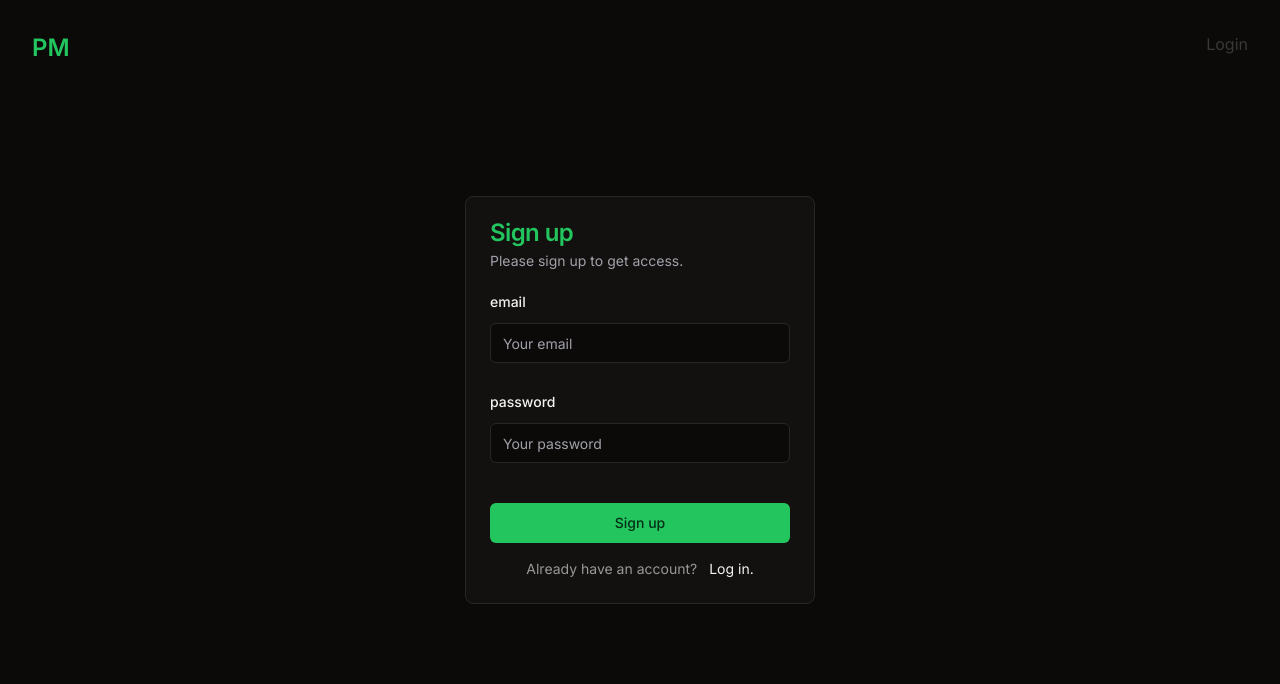
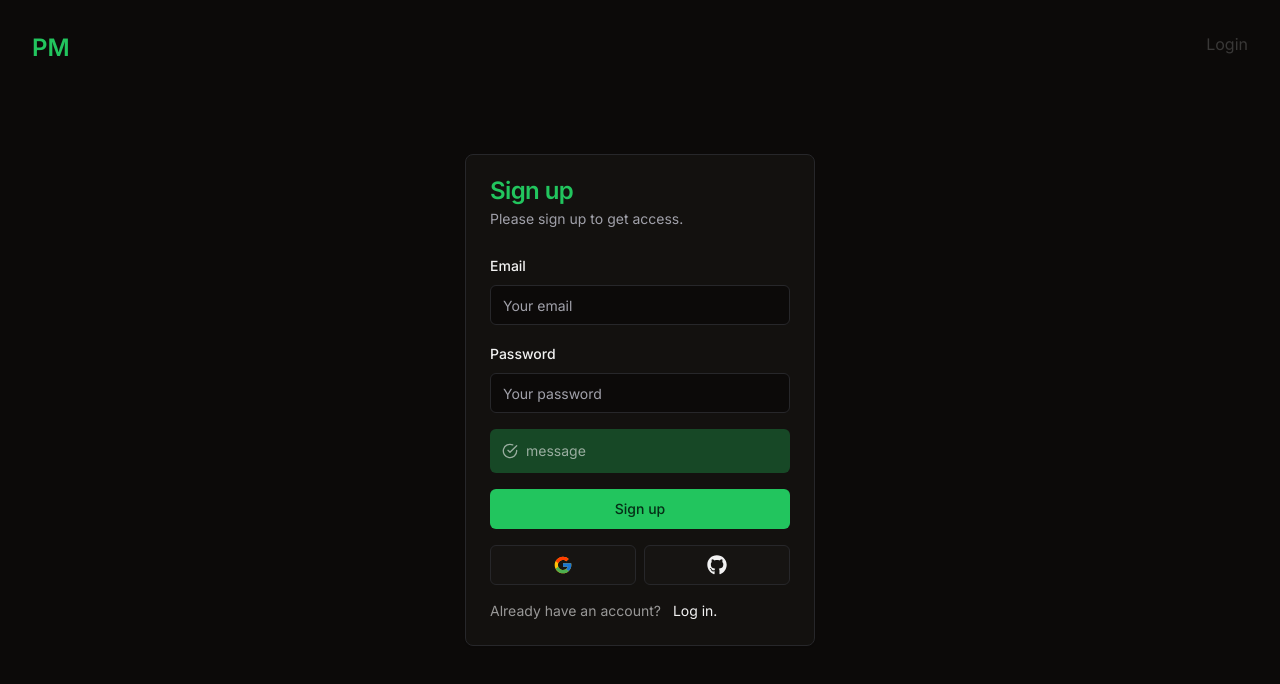
Before and after one commit to janddrras/pm, a Next.js app: page /signup in a window 1280 px wide. Shown: the top 684 px of the page. Built offline with nearby package versions, Linux system fonts and the light colour scheme.

Commit message:
form messages

```diff
--- /dev/null
+++ b/actions/login.ts
@@ -0,0 +1,26 @@
+"use server"
+
+import { AuthData, AuthDataType } from "@/lib/resolver"
+
+export const login = async (values: AuthDataType) => {
+  const validateFields = AuthData.safeParse(values)
+
+  if (!validateFields.success) {
+    throw new Error(validateFields.error.errors[0].message)
+  }
+
+  return { success: "ok" }
+  // 	const res = await fetch("/api/auth/login", {
+  // 		method: "POST",
+  // 		headers: {
+  // 			"Content-Type": "application/json"
+  // 		},
+  // 		body: JSON.stringify({ email, password })
+  // 	})
+  //
+  // 	if (!res.ok) {
+  // 		throw new Error("Failed to login")
+  // 	}
+  //
+  // 	return res.json()
+}
--- a/app/dashboard/_components/DataForm.tsx
+++ b/app/dashboard/_components/DataForm.tsx
@@ -4,7 +4,7 @@ import { DialogContent, DialogDescription, DialogHeader, DialogTitle, DialogFoot
 import { Input } from "@/components/ui/input"
 import { Button } from "@/components/ui/button"
 import { Separator } from "@/components/ui/separator"
-import { FormControl, FormField, FormItem, FormLabel } from "@/components/ui/form"
+import { FormControl, FormField, FormItem, FormLabel, FormMessage } from "@/components/ui/form"
 import { AccessData, CategoryOptions } from "@/lib/resolver"
 import type { AccessDataType } from "@/lib/resolver"
 import { FormProvider, useForm } from "react-hook-form"
@@ -50,6 +50,7 @@ const PasswordForm = ({ rowData }: NewFormProps) => {
                 <FormControl>
                   <Input {...field} />
                 </FormControl>
+                <FormMessage />
               </FormItem>
             )}
           />
@@ -116,7 +117,8 @@ const PasswordForm = ({ rowData }: NewFormProps) => {
             name="password"
             control={form.control}
             render={({ field }) => (
-              <FormItem className="relative">
+              <FormItem>
+                <div className="relative space-y-2">
                   <FormLabel htmlFor="password">Password</FormLabel>
                   <EyeIcon
                     className="absolute text-foreground/50 cursor-pointer right-2 top-1/2 transform -translate-y-1/4"
@@ -125,6 +127,8 @@ const PasswordForm = ({ rowData }: NewFormProps) => {
                   <FormControl>
                     <Input {...field} type={hash ? "password" : "text"} />
                   </FormControl>
+                </div>
+                <FormMessage />
               </FormItem>
             )}
           />
--- a/components/AuthCard.tsx
+++ b/components/AuthCard.tsx
@@ -1,8 +1,9 @@
-import { Label } from "@/components/ui/label"
-import { Input } from "@/components/ui/input"
-import { Button } from "@/components/ui/button"
-import { Card, CardHeader, CardTitle, CardDescription, CardContent, CardFooter } from "@/components/ui/card"
+import { Card, CardHeader, CardTitle, CardDescription, CardContent } from "@/components/ui/card"
 import Link from "next/link"
+import AuthForm from "./AuthForm"
+import { Button } from "./ui/button"
+import { FcGoogle } from "react-icons/fc"
+import { FaGithub } from "react-icons/fa"
 
 interface AuthCardProps {
   mode: "Log in" | "Sign up"
@@ -16,25 +17,15 @@ const AuthCard = ({ mode }: AuthCardProps) => {
         <CardDescription>Please {mode.toLowerCase()} to get access.</CardDescription>
       </CardHeader>
       <CardContent>
-        <form>
-          <div className="grid w-full items-center gap-8">
-            <div className="flex flex-col space-y-1.5">
-              <Label className="pb-2" htmlFor="email">
-                email
-              </Label>
-              <Input id="email" placeholder="Your email" type="email" />
-            </div>
-            <div className="flex flex-col space-y-1.5">
-              <Label className="pb-2" htmlFor="password">
-                password
-              </Label>
-              <Input id="password" placeholder="Your password" type="password" />
-            </div>
-          </div>
-        </form>
-      </CardContent>
-      <CardFooter className="flex flex-col">
-        <Button className="w-full mt-4">{mode}</Button>
+        <AuthForm mode={mode} />
+        <div className="flex space-x-2 mt-4">
+          <Button variant="outline" className="w-full bg-card/45">
+            <FcGoogle className="w-5 h-5" />
+          </Button>
+          <Button variant="outline" className="w-full  bg-card/45">
+            <FaGithub className="w-5 h-5" />
+          </Button>
+        </div>
         <div className="mt-4 text-sm text-foreground/60">
           <p>
             {mode === "Log in" ? "Don't have an account? " : "Already have an account? "}
@@ -43,7 +34,7 @@ const AuthCard = ({ mode }: AuthCardProps) => {
             </Link>
           </p>
         </div>
-      </CardFooter>
+      </CardContent>
     </Card>
   )
 }
--- /dev/null
+++ b/components/AuthForm.tsx
@@ -0,0 +1,78 @@
+"use client"
+
+import { AuthData, AuthDataType } from "@/lib/resolver"
+import { zodResolver } from "@hookform/resolvers/zod"
+import { useForm } from "react-hook-form"
+import { Form, FormControl, FormField, FormItem, FormLabel, FormMessage } from "./ui/form"
+import { Input } from "./ui/input"
+import { Button } from "./ui/button"
+import { login } from "@/actions/login"
+import { useTransition } from "react"
+import AuthMessage from "./AuthMessage"
+
+interface AuthFormProps {
+  mode: "Log in" | "Sign up"
+}
+
+const AuthForm = ({ mode }: AuthFormProps) => {
+  const form = useForm<AuthDataType>({
+    resolver: zodResolver(AuthData),
+    defaultValues: {
+      email: "",
+      password: ""
+    }
+  })
+
+  const [isPending, startTransition] = useTransition()
+
+  const handleAuth = (values: AuthDataType) => {
+    startTransition(() => {
+      login(values)
+    })
+  }
+
+  return (
+    <Form {...form}>
+      <form onSubmit={form.handleSubmit(handleAuth)}>
+        <div className="grid w-full items-center gap-4">
+          <FormField
+            control={form.control}
+            name="email"
+            render={({ field }) => (
+              <FormItem>
+                <FormLabel className="" htmlFor="email">
+                  Email
+                </FormLabel>
+                <FormControl>
+                  <Input id="email" placeholder="Your email" {...field} type="email" disabled={isPending} />
+                </FormControl>
+                <FormMessage />
+              </FormItem>
+            )}
+          />
+          <FormField
+            control={form.control}
+            name="password"
+            render={({ field }) => (
+              <FormItem>
+                <FormLabel className="" htmlFor="password">
+                  Password
+                </FormLabel>
+                <FormControl>
+                  <Input id="password" placeholder="Your password" {...field} type="password" disabled={isPending} />
+                </FormControl>
+                <FormMessage />
+              </FormItem>
+            )}
+          />
+        </div>
+        <AuthMessage message={"message"} type="success" />
+        <Button type="submit" className="w-full mt-4" disabled={isPending}>
+          {mode}
+        </Button>
+      </form>
+    </Form>
+  )
+}
+
+export default AuthForm
--- /dev/null
+++ b/components/AuthMessage.tsx
@@ -0,0 +1,27 @@
+import { CheckCircleIcon } from "lucide-react"
+import { FaExclamationTriangle } from "react-icons/fa"
+
+interface AuthMessageProps {
+  message: string
+  type: "error" | "success"
+}
+
+const AuthMessage = ({ message, type }: AuthMessageProps) => {
+  if (!message) return null
+  if (type === "error") {
+    return (
+      <div className="bg-destructive/30 p-3 rounded-md flex items-center gap-x-2 text-sm text-foreground/60 mt-4">
+        <FaExclamationTriangle className="w-4 h-4" /> {message}
+      </div>
+    )
+  }
+  if (type === "success") {
+    return (
+      <div className="bg-primary/30 p-3 rounded-md flex items-center gap-x-2 text-sm text-foreground/60 mt-4">
+        <CheckCircleIcon className="w-4 h-4" /> {message}
+      </div>
+    )
+  }
+}
+
+export default AuthMessage
--- a/lib/resolver.ts
+++ b/lib/resolver.ts
@@ -7,7 +7,7 @@ export const AccessData = z.object({
   id: z.number().optional(),
   name: z.string().min(3, { message: "Must be min 3 characters" }).max(50),
   username: z.string().optional(),
-  email: z.string().email("Invalid email"),
+  email: z.string().email({ message: "Invalid email" }),
   category: CategoryEnum,
   link: z.string(),
   password: z.string().min(3, { message: "Must be min 3 characters" }).max(64)
@@ -22,7 +22,7 @@ export const PasswordGeneratorParams = z.object({
 })
 
 export const AuthData = z.object({
-  email: z.string().email("Invalid email"),
+  email: z.string().email({ message: "Invalid email" }),
   password: z.string().min(3, { message: "Must be min 3 characters" }).max(64)
 })
 
--- a/package.json
+++ b/package.json
@@ -36,6 +36,7 @@
     "react": "^18",
     "react-dom": "^18",
     "react-hook-form": "^7.51.0",
+    "react-icons": "^5.0.1",
     "tailwind-merge": "^2.2.1",
     "tailwindcss-animate": "^1.0.7",
     "zod": "^3.22.4"
```
Also changed, not shown: 1 other file (tests, documents, lock files or other folders). Lines whose indentation alone changed are shown as unchanged.
